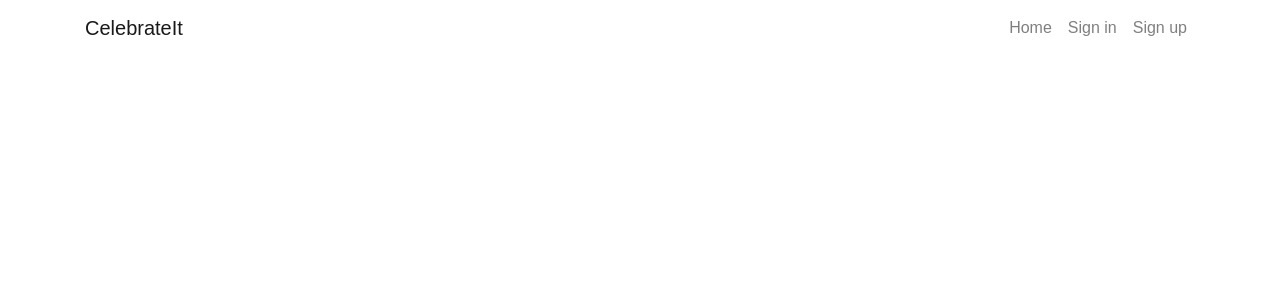
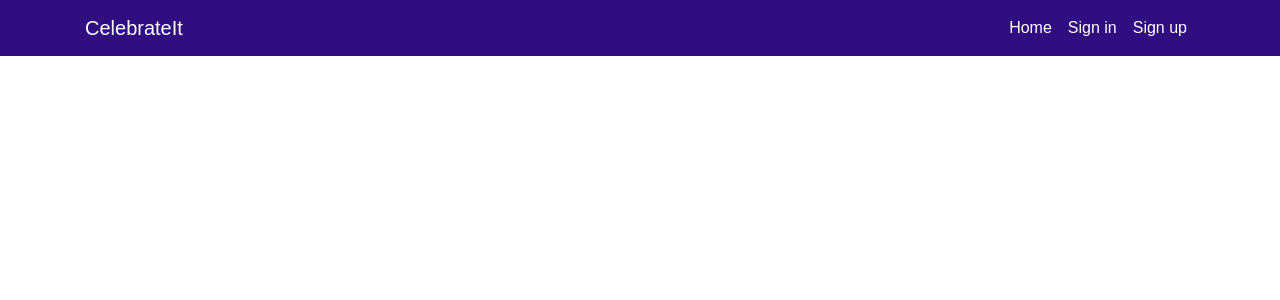
Before and after one commit to SophieDufrane/celebrateit-platform, a React (Create React App) app in the folder celebrateit_frontend/: page / in a window 1280 px wide. Shown: the top 300 px of the page. Built offline with nearby package versions, Linux system fonts and the light colour scheme.

Commit message:
Add NavBar.module.css for local component styling

```diff
--- a/celebrateit_frontend/src/components/NavBar.js
+++ b/celebrateit_frontend/src/components/NavBar.js
@@ -1,9 +1,10 @@
 import React from "react";
 import { Navbar, Container, Nav } from "react-bootstrap";
+import styles from "../styles/NavBar.module.css";
 
 const NavBar = () => {
   return (
-    <Navbar expand="md" fixed="top">
+    <Navbar className={styles.Navbar} expand="md" fixed="top">
       <Container>
         <Navbar.Brand href="#home">CelebrateIt</Navbar.Brand>
         <Navbar.Toggle aria-controls="basic-navbar-nav" />
--- /dev/null
+++ b/celebrateit_frontend/src/styles/NavBar.module.css
@@ -0,0 +1,13 @@
+.Navbar {
+  background-color: #300e82;
+}
+
+.Navbar a,
+.Navbar .nav-link {
+  color: white !important;
+}
+
+.Navbar a:hover,
+.Navbar .nav-link:hover {
+  color: #decd62 !important;
+}
```
